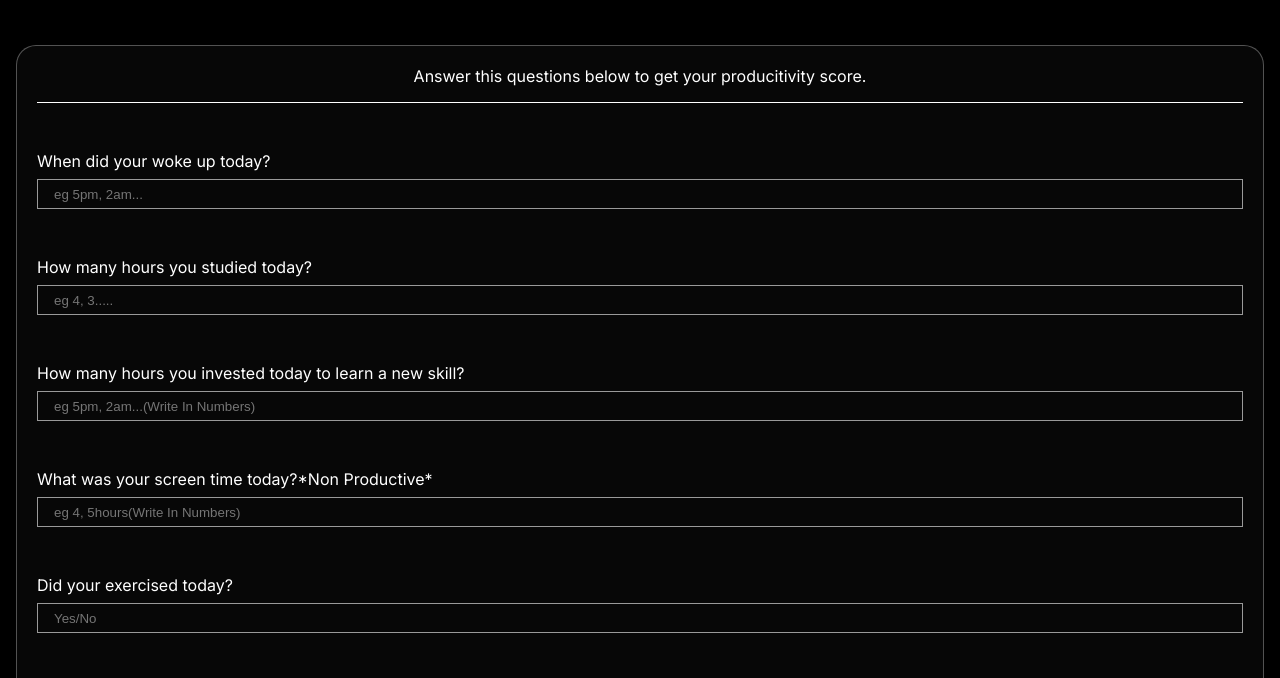
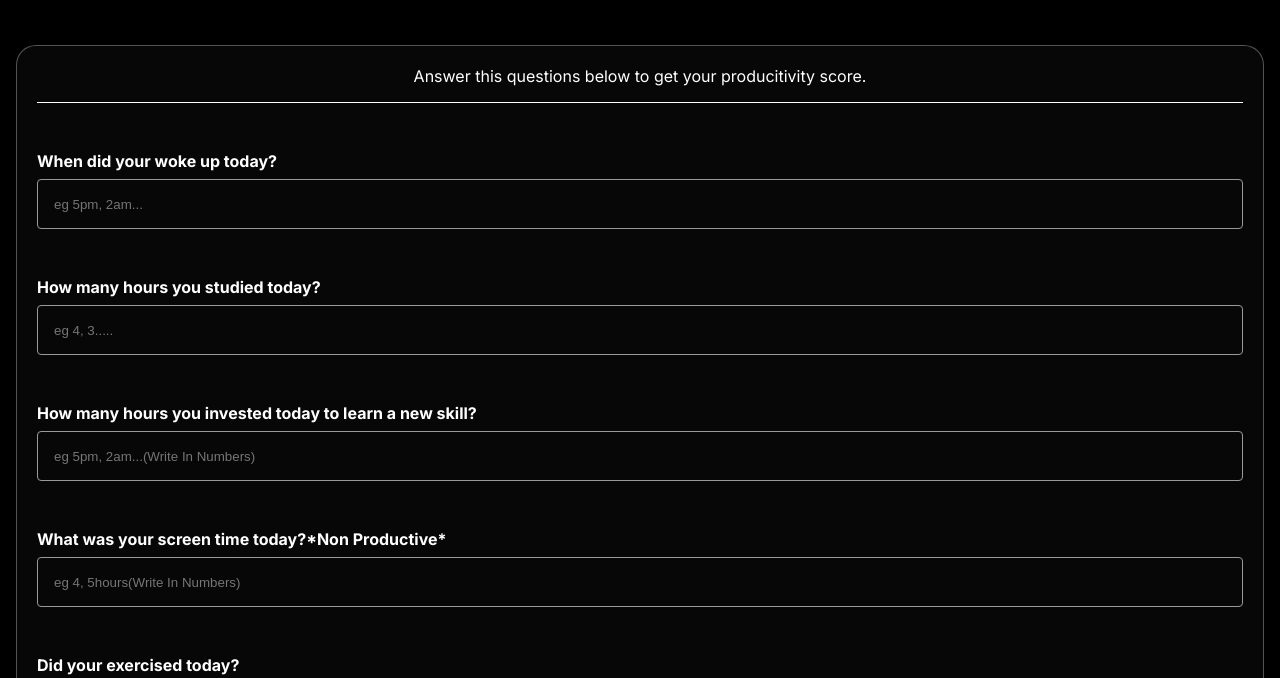
Before and after one commit to Ahon-Moai/CatFacto-, a plain HTML site: page index.html in a window 1280 px wide. Shown: the part 78-756 px from the top of the page. Drawn offline with Linux system fonts and the light colour scheme.

Commit message:
FIX: UI Issuess

```diff
--- a/style.css
+++ b/style.css
@@ -41,14 +41,16 @@ body {
 .wakeup-time {
   margin-top: 3rem;
 }
-.questions {
+.question {
+  font-weight: bold;
 }
 .question-inputfield {
   margin-top: 0.5rem;
   background: none;
   color: rgb(255, 255, 255);
   width: 100%;
-  height: 30px;
+  height: 50px;
+  border-radius: 4px;
   border: 1px solid #999999;
   padding-left: 1rem;
 }
```
